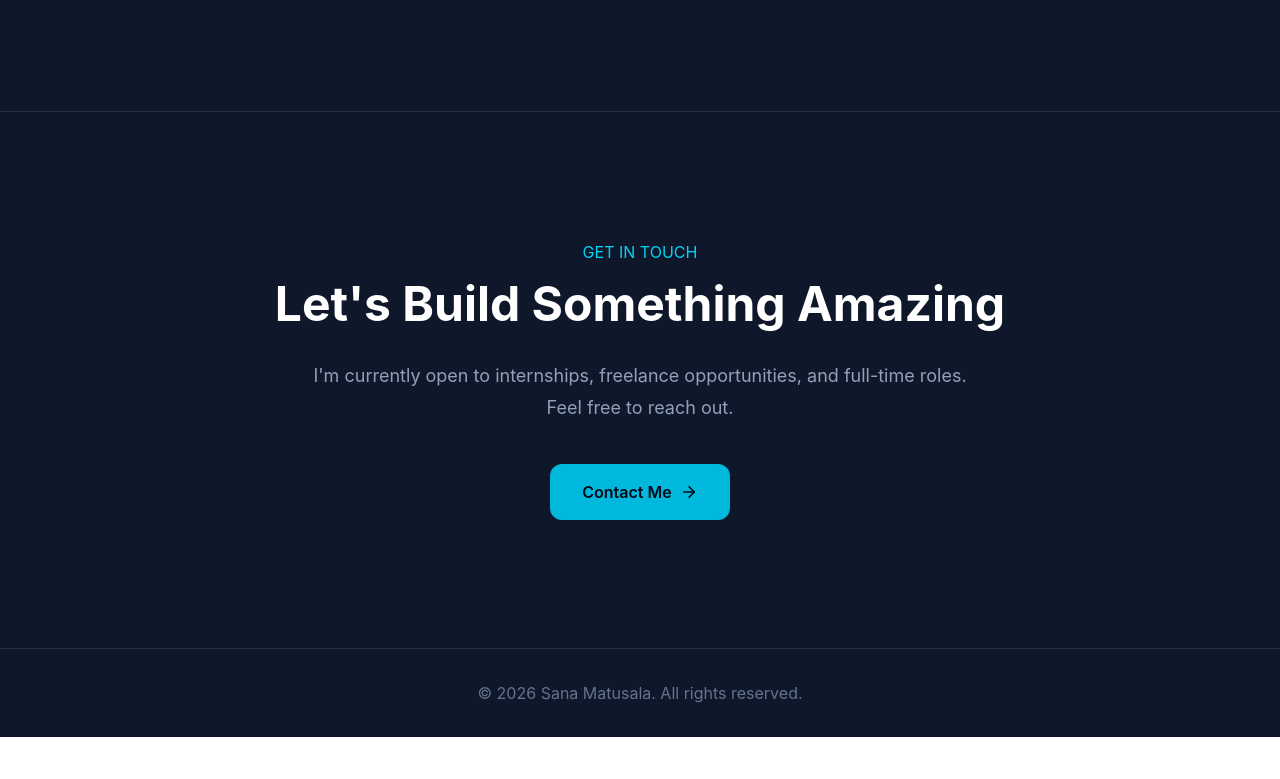
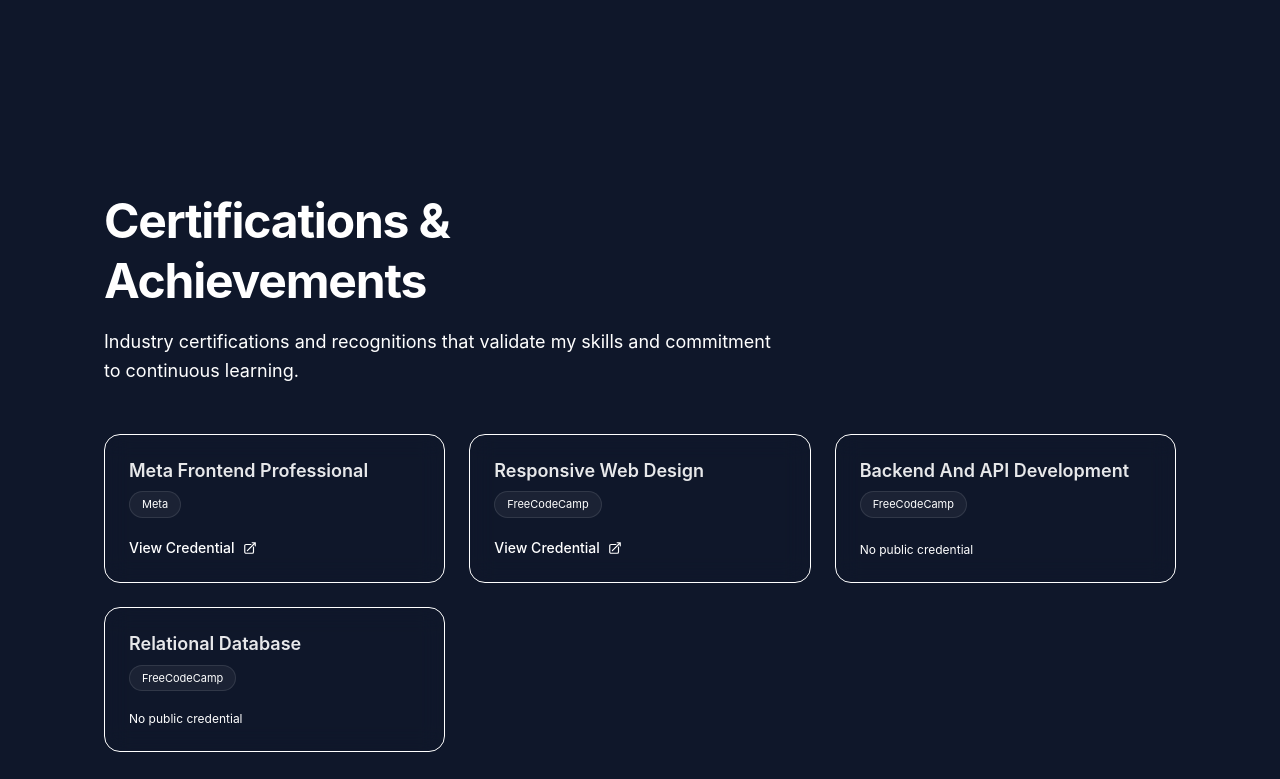
Before and after one commit to matusalasana/SNX, a React (Vite) app in the folder client/: page / in a window 1280 px wide. Shown: the part 4661-5440 px from the top of the page. Before the commit the page ends 5398 px from the top, so only its background shows below. Built offline with nearby package versions, Linux system fonts and the light colour scheme.

Commit message:
feat(home): add certifications section

```diff
--- /dev/null
+++ b/client/src/components/home/Certifications.tsx
@@ -0,0 +1,117 @@
+import { motion } from "framer-motion";
+
+const ExternalLinkIcon = () => (
+  <svg
+    xmlns="http://www.w3.org/2000/svg"
+    width="14"
+    height="14"
+    fill="none"
+    viewBox="0 0 24 24"
+    stroke="currentColor"
+    strokeWidth={2}
+  >
+    <path
+      strokeLinecap="round"
+      strokeLinejoin="round"
+      d="M13.5 6H5.25A2.25 2.25 0 003 8.25v10.5A2.25 2.25 0 005.25 21h10.5A2.25 2.25 0 0018 18.75V10.5m-10.5 6L21 3m0 0h-5.25M21 3v5.25"
+    />
+  </svg>
+);
+
+const certifications = [
+  {
+    title: "Meta Frontend Professional",
+    issuer: "Meta",
+    link: "https://coursera.org/verify/professional-cert/92JSPAERF9W9",
+  },
+  {
+    title: "Responsive Web Design",
+    issuer: "FreeCodeCamp",
+    link: "https://freecodecamp.org/certification/sana1514/responsive-web-design",
+  },
+  {
+    title: "Backend And API Development",
+    issuer: "FreeCodeCamp",
+    link: null,
+  },
+  {
+    title: "Relational Database",
+    issuer: "FreeCodeCamp",
+    link: null,
+  },
+];
+
+const Certifications = () => {
+  return (
+    <section
+      id="certifications"
+      className="relative py-20 px-4 sm:px-6 lg:px-10 max-w-6xl mx-auto"
+    >
+      {/* Header */}
+      <div className="max-w-2xl mb-12">
+        <h2 className="text-3xl sm:text-5xl font-bold tracking-tight leading-tight">
+          Certifications <span className="text-primary-yellow">&</span>{" "}
+          Achievements
+        </h2>
+        <p className="mt-4 text-base sm:text-lg text-secondary leading-relaxed">
+          Industry certifications and recognitions that validate my skills and
+          commitment to continuous learning.
+        </p>
+      </div>
+
+      {/* Grid */}
+      <div className="grid grid-cols-1 sm:grid-cols-2 lg:grid-cols-3 gap-6">
+        {certifications.map((cert, i) => (
+          <motion.div
+            key={cert.title}
+            initial={{ opacity: 0, y: 30, scale: 0.98 }}
+            whileInView={{ opacity: 1, y: 0, scale: 1 }}
+            viewport={{ once: true, amount: 0.2 }}
+            transition={{ duration: 0.5, delay: i * 0.1 }}
+            className="group relative rounded-2xl border border-border bg-card/70 backdrop-blur-md p-6 overflow-hidden transition-all duration-300 hover:-translate-y-2 hover:border-primary-yellow/50 hover:shadow-[0_10px_40px_rgba(202,138,4,0.15)]"
+          >
+            {/* Glow accent */}
+            <div className="absolute inset-0 opacity-0 group-hover:opacity-100 transition duration-500 bg-gradient-to-br from-primary-yellow/10 via-transparent to-transparent pointer-events-none" />
+
+            {/* Content */}
+            <div className="relative z-10 flex flex-col h-full">
+              {/* Title */}
+              <h3 className="font-semibold text-base sm:text-lg leading-snug mb-2 text-white/90 group-hover:text-white transition">
+                {cert.title}
+              </h3>
+
+              {/* Issuer badge */}
+              <span className="inline-flex w-fit items-center rounded-full bg-white/5 border border-white/10 px-3 py-1 text-[11px] text-secondary mb-5">
+                {cert.issuer}
+              </span>
+
+              {/* Spacer */}
+              <div className="flex-1" />
+
+              {/* Link */}
+              {cert.link ? (
+                <a
+                  href={cert.link}
+                  target="_blank"
+                  rel="noreferrer"
+                  className="inline-flex items-center gap-2 text-sm font-medium text-secondary group-hover:text-primary-yellow transition-colors"
+                >
+                  <span className="relative after:absolute after:bottom-0 after:left-0 after:h-[1px] after:w-0 group-hover:after:w-full after:bg-primary-yellow after:transition-all">
+                    View Credential
+                  </span>
+                  <ExternalLinkIcon />
+                </a>
+              ) : (
+                <span className="text-xs text-secondary/60">
+                  No public credential
+                </span>
+              )}
+            </div>
+          </motion.div>
+        ))}
+      </div>
+    </section>
+  );
+};
+
+export default Certifications;
--- a/client/src/pages/public/Home.tsx
+++ b/client/src/pages/public/Home.tsx
@@ -7,6 +7,7 @@ import  AboutMe  from "../../components/home/AboutMe";
 import  Skills  from "../../components/home/Skills";
 import  Projects  from "../../components/home/Projects";
 import  Services  from "../../components/home/Services";
+import  Certifications  from "../../components/home/Certifications";
 
 export default function HomePage() {
 
@@ -57,6 +58,8 @@ export default function HomePage() {
       {/* PROJECTS */}
       <Projects />
 
+      <Certifications />
+
 
       {/* CONTACT */}
       <section
```
